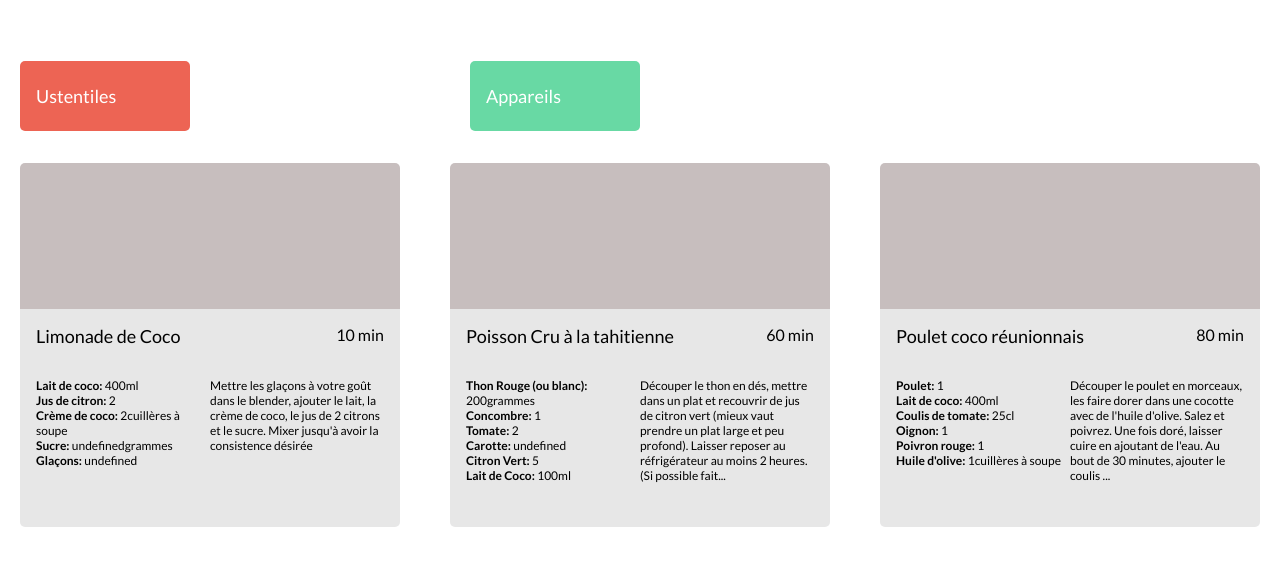
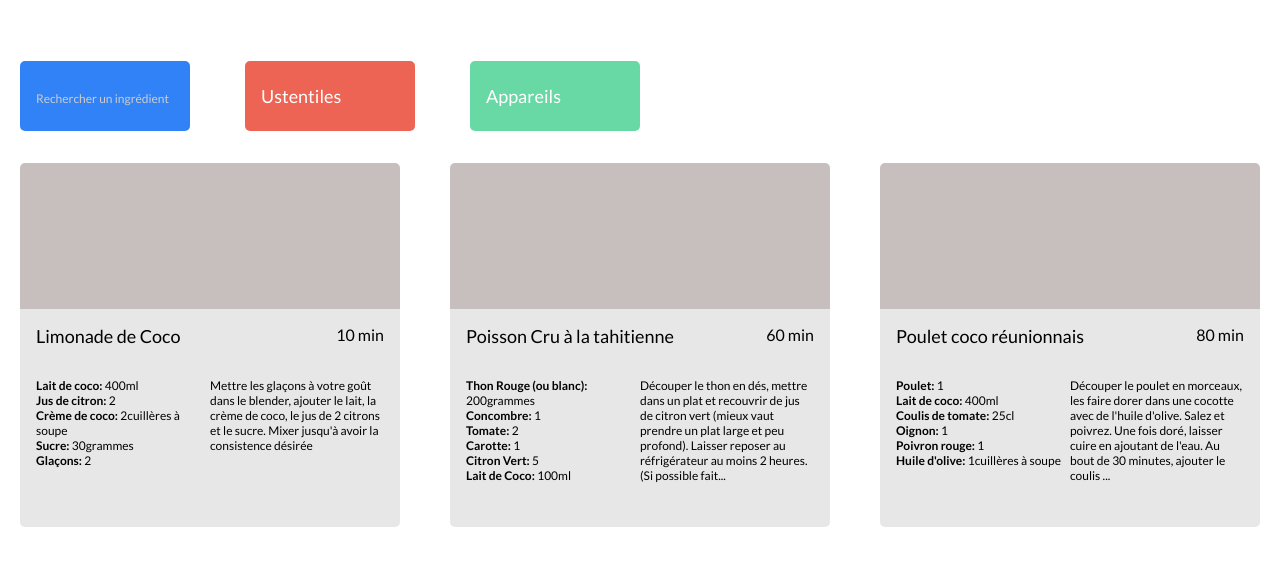
Before and after one commit to proph-dev/Projet7-Frontend, a plain HTML site: page index.html in a window 1280 px wide. Both pictures are taken after a click on the element "Ingrédients". Shown: the part 192-764 px from the top of the page. Drawn offline with Linux system fonts and the light colour scheme.

Commit message:
add input on click

```diff
--- a/data/recipes.json
+++ b/data/recipes.json
@@ -18,11 +18,12 @@
             },
             {
                 "ingredient": "Sucre",
-                "quantite": 30,
-                "unit": "grammes"
-            },
-            {
-                "ingredient": "Glaçons"
+                "quantity": 30,
+                "unit": "grammes"
+            },
+            {
+                "ingredient": "Glaçons",
+                "quantity": 2
             }
         ],
         "time": 10,
@@ -49,7 +50,7 @@
             },
             {
                 "ingredient": "Carotte",
-                "quantite": 1
+                "quantity": 1
             },
             {
                 "ingredient": "Citron Vert",
@@ -302,13 +303,16 @@
                 "unit": "grammes"
             },
             {
-                "ingredient": "Vinaigre Balsamic"
-            },
-            {
-                "ingredient": "Huile d'olive"
-            },
-            {
-                "ingredient": "Basilic"
+                "ingredient": "Vinaigre Balsamic",
+                "quantity": 2
+            },
+            {
+                "ingredient": "Huile d'olive",
+                "quantity": 3
+            },
+            {
+                "ingredient": "Basilic",
+                "quantity": 4
             }
         ],
         "time": 15,
--- a/js/searchForm/IngredientsSearchForm.js
+++ b/js/searchForm/IngredientsSearchForm.js
@@ -13,15 +13,22 @@ class IngredientsSearchForm extends AbstractSearchForm {
 
     build = async () => {
         const ingredientsDiv = document.createElement('div');
+        const ingredientSpan = document.createElement('span');
+        ingredientsDiv.appendChild(ingredientSpan);
         ingredientsDiv.id = "ingredients";
-        ingredientsDiv.innerText = 'Ingrédients';
+        ingredientSpan.innerText = 'Ingrédients';
 
         ingredientsDiv.addEventListener('click', () => {
-            ingredientsDiv.style.display = "none"
-            const inputIngredients = document.createElement('input').classList.add('inputIngredients');
-            ingredientsDiv.appendChild(inputIngredients)
+            ingredientSpan.style.display = "none"
+            const inputIngredients = document.createElement('input');
+            inputIngredients.placeholder = "Rechercher un ingrédient"
 
-            this.onChange();
+            if(!ingredientsDiv.querySelector('input')) {
+                inputIngredients.classList.add('inputIngredients');
+                ingredientsDiv.appendChild(inputIngredients)
+
+                this.onChange();
+            }
         })
         this.wrapper.appendChild(ingredientsDiv);
     }
--- a/sass/style.scss
+++ b/sass/style.scss
@@ -77,9 +77,10 @@ header {
                 }
             }
             #ingredients,
-            .inputIngredient {
+            .inputIngredients {
                 background-color: #3282F7;
             }
+
             #devices,
             .inputDevices {
                 background-color: #68D9A4;
@@ -88,6 +89,15 @@ header {
             .inputUstensils {
                 background-color: #ED6454;
             }
+            input {
+                outline: none;
+                border: none;
+                font-size: 12px;
+                &::placeholder {
+                    color: #ccc;
+                }
+            }
+
         }
     }
 }
```
Also changed, not shown: css/style.css, 1 other file.
